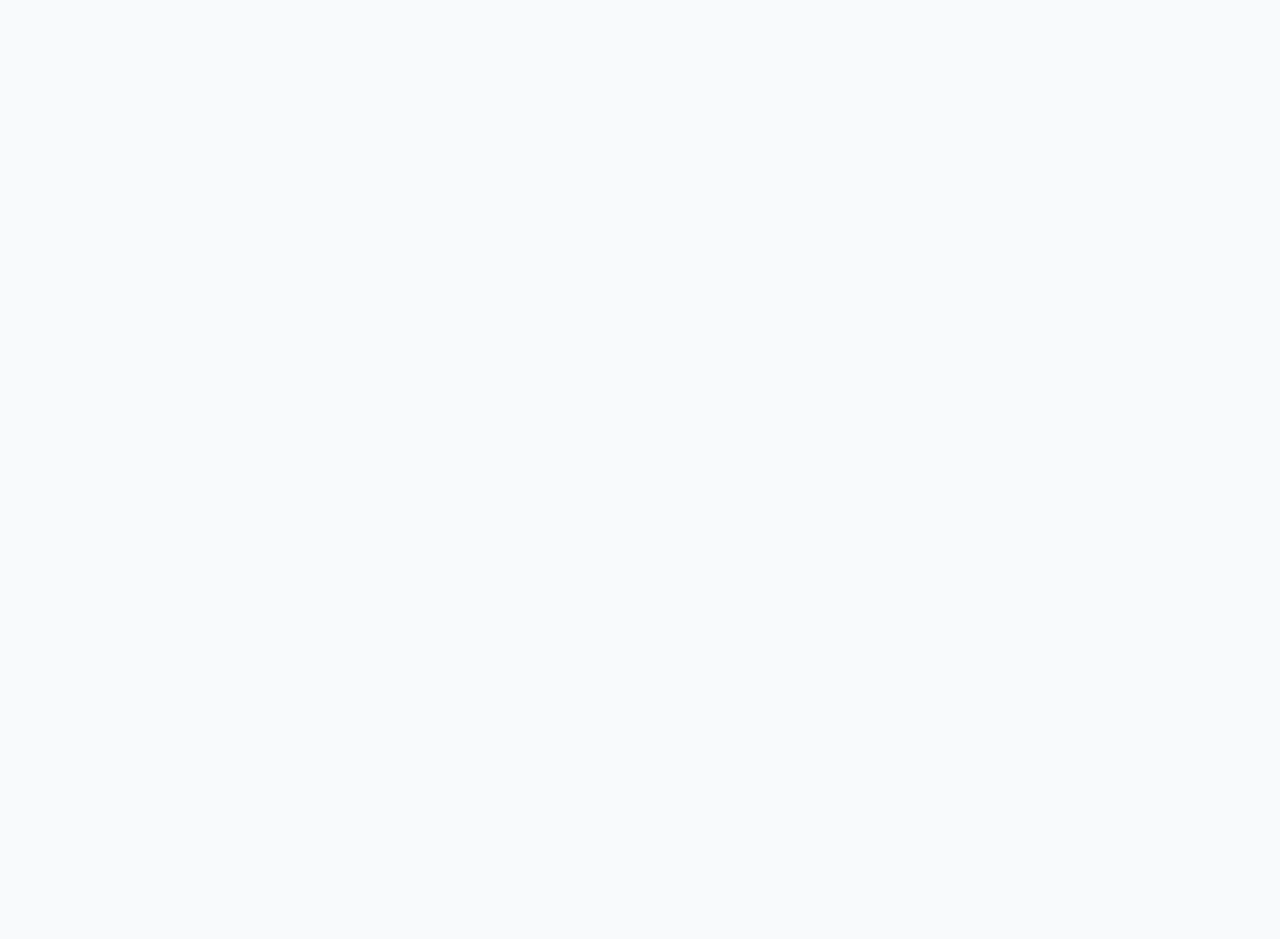
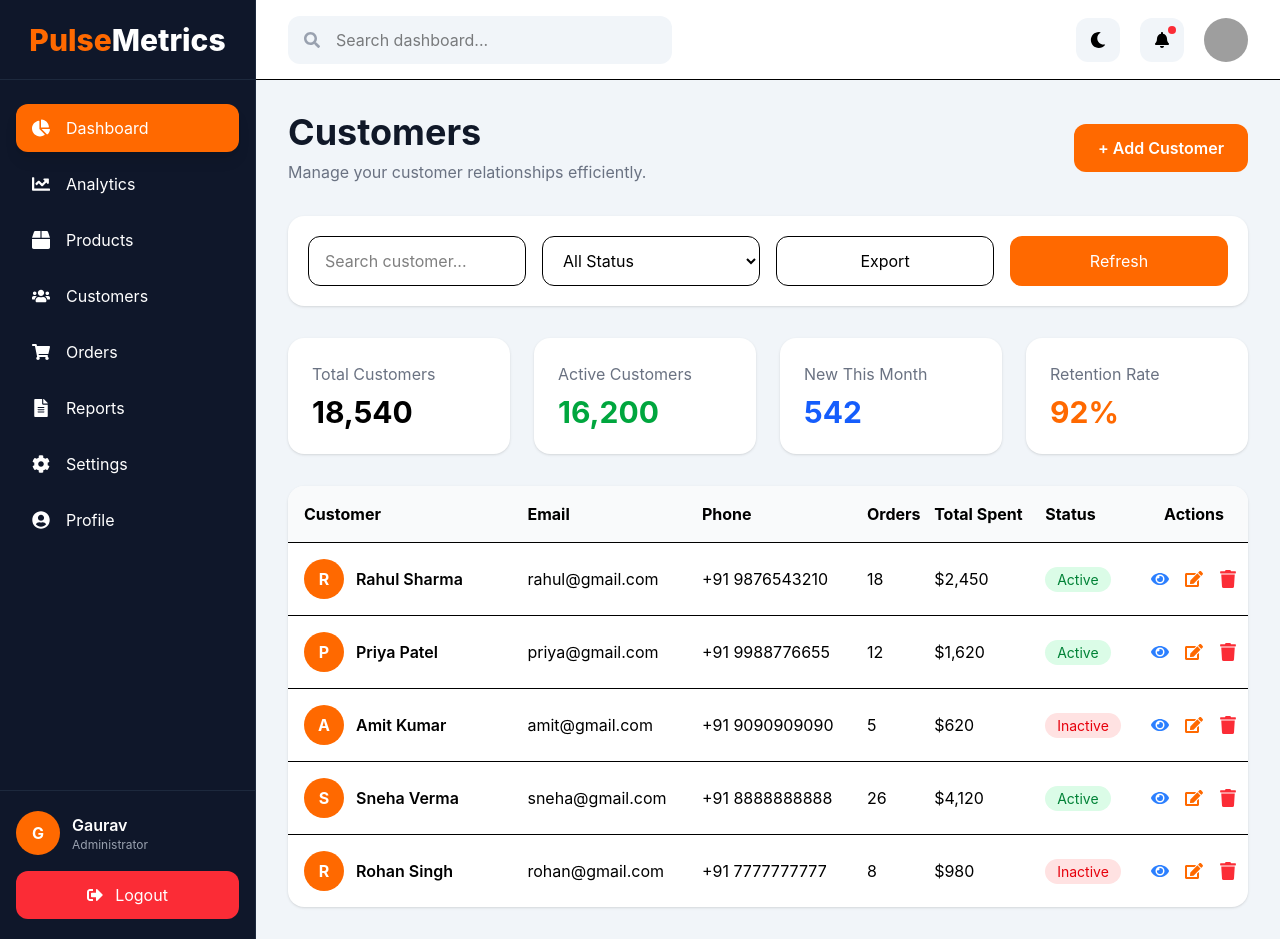
Before and after one commit to gauravsatpute0809/PulseTracker, a React app in the folder frontend/: page /customers in a window 1280 px wide. Before the commit this address had no page. Before the commit the page ends 800 px from the top, so only its background shows below. Built offline with nearby package versions, Linux system fonts and the light colour scheme; grey boxes are pictures that could not be loaded; the HTML template or start-up script is replaced by a standard one.

Commit message:
Customers page completed

```diff
--- a/frontend/src/App.jsx
+++ b/frontend/src/App.jsx
@@ -4,6 +4,7 @@ import LandingPage from "./pages/LandingPage";
 import Dashboard from "./pages/Dashboard";
 import Analytics from "./pages/Analytics";
 import Products from "./pages/Products";
+import Customers from "./pages/Customers";
 
 
 function App() {
@@ -29,6 +30,10 @@ function App() {
         path="/products"
         element={<Products />} />
 
+        <Route
+        path="/customers"
+        element={<Customers />} />
+
       </Routes>
     </BrowserRouter>
   );
--- /dev/null
+++ b/frontend/src/components/CustomerTable.jsx
@@ -0,0 +1,128 @@
+import { FaEye, FaEdit, FaTrash } from "react-icons/fa";
+
+function CustomerTable() {
+  const customers = [
+    {
+      id: 1,
+      name: "Rahul Sharma",
+      email: "rahul@gmail.com",
+      phone: "+91 9876543210",
+      orders: 18,
+      spent: "$2,450",
+      status: "Active",
+    },
+    {
+      id: 2,
+      name: "Priya Patel",
+      email: "priya@gmail.com",
+      phone: "+91 9988776655",
+      orders: 12,
+      spent: "$1,620",
+      status: "Active",
+    },
+    {
+      id: 3,
+      name: "Amit Kumar",
+      email: "amit@gmail.com",
+      phone: "+91 9090909090",
+      orders: 5,
+      spent: "$620",
+      status: "Inactive",
+    },
+    {
+      id: 4,
+      name: "Sneha Verma",
+      email: "sneha@gmail.com",
+      phone: "+91 8888888888",
+      orders: 26,
+      spent: "$4,120",
+      status: "Active",
+    },
+    {
+      id: 5,
+      name: "Rohan Singh",
+      email: "rohan@gmail.com",
+      phone: "+91 7777777777",
+      orders: 8,
+      spent: "$980",
+      status: "Inactive",
+    },
+  ];
+
+  return (
+    <div className="bg-white rounded-2xl shadow overflow-hidden">
+      <table className="w-full">
+        <thead className="bg-gray-50">
+          <tr className="text-left">
+            <th className="p-4">Customer</th>
+            <th>Email</th>
+            <th>Phone</th>
+            <th>Orders</th>
+            <th>Total Spent</th>
+            <th>Status</th>
+            <th className="text-center">Actions</th>
+          </tr>
+        </thead>
+
+        <tbody>
+          {customers.map((customer) => (
+            <tr
+              key={customer.id}
+              className="border-t hover:bg-gray-50 transition"
+            >
+              <td className="p-4">
+                <div className="flex items-center gap-3">
+                  <div className="w-10 h-10 rounded-full bg-orange-500 text-white flex items-center justify-center font-bold">
+                    {customer.name.charAt(0)}
+                  </div>
+
+                  <span className="font-semibold">
+                    {customer.name}
+                  </span>
+                </div>
+              </td>
+
+              <td>{customer.email}</td>
+
+              <td>{customer.phone}</td>
+
+              <td>{customer.orders}</td>
+
+              <td>{customer.spent}</td>
+
+              <td>
+                <span
+                  className={`px-3 py-1 rounded-full text-sm ${
+                    customer.status === "Active"
+                      ? "bg-green-100 text-green-700"
+                      : "bg-red-100 text-red-600"
+                  }`}
+                >
+                  {customer.status}
+                </span>
+              </td>
+
+              <td>
+                <div className="flex justify-center gap-4 text-lg">
+                  <button className="text-blue-500 hover:scale-110 transition">
+                    <FaEye />
+                  </button>
+
+                  <button className="text-orange-500 hover:scale-110 transition">
+                    <FaEdit />
+                  </button>
+
+                  <button className="text-red-500 hover:scale-110 transition">
+                    <FaTrash />
+                  </button>
+                </div>
+              </td>
+            </tr>
+          ))}
+        </tbody>
+      </table>
+    </div>
+  );
+}
+
+export default CustomerTable;
--- /dev/null
+++ b/frontend/src/pages/Customers.jsx
@@ -0,0 +1,84 @@
+import DashboardLayout from "../layouts/DashboardLayout";
+import CustomerTable from "../components/CustomerTable";
+
+function Customers() {
+  return (
+    <DashboardLayout>
+      {/* Header */}
+      <div className="flex flex-col md:flex-row md:items-center md:justify-between gap-4 mb-8">
+        <div>
+          <h1 className="text-4xl font-bold text-gray-900">
+            Customers
+          </h1>
+
+          <p className="text-gray-500 mt-2">
+            Manage your customer relationships efficiently.
+          </p>
+        </div>
+
+        <button className="bg-orange-500 hover:bg-orange-600 text-white px-6 py-3 rounded-xl font-semibold transition">
+          + Add Customer
+        </button>
+      </div>
+
+      {/* Search & Filters */}
+      <div className="bg-white rounded-2xl shadow p-5 mb-8">
+        <div className="grid md:grid-cols-4 gap-4">
+          <input
+            type="text"
+            placeholder="Search customer..."
+            className="border rounded-xl px-4 py-3 outline-none focus:ring-2 focus:ring-orange-400"
+          />
+
+          <select className="border rounded-xl px-4 py-3">
+            <option>All Status</option>
+            <option>Active</option>
+            <option>Inactive</option>
+          </select>
+
+          <button className="border rounded-xl px-4 py-3 hover:bg-gray-100 transition">
+            Export
+          </button>
+
+          <button className="bg-orange-500 text-white rounded-xl px-4 py-3 hover:bg-orange-600 transition">
+            Refresh
+          </button>
+        </div>
+      </div>
+
+      {/* KPI Cards */}
+      <div className="grid grid-cols-1 md:grid-cols-2 xl:grid-cols-4 gap-6 mb-8">
+        <div className="bg-white rounded-2xl shadow p-6">
+          <p className="text-gray-500">Total Customers</p>
+          <h2 className="text-3xl font-bold mt-2">18,540</h2>
+        </div>
+
+        <div className="bg-white rounded-2xl shadow p-6">
+          <p className="text-gray-500">Active Customers</p>
+          <h2 className="text-3xl font-bold mt-2 text-green-600">
+            16,200
+          </h2>
+        </div>
+
+        <div className="bg-white rounded-2xl shadow p-6">
+          <p className="text-gray-500">New This Month</p>
+          <h2 className="text-3xl font-bold mt-2 text-blue-600">
+            542
+          </h2>
+        </div>
+
+        <div className="bg-white rounded-2xl shadow p-6">
+          <p className="text-gray-500">Retention Rate</p>
+          <h2 className="text-3xl font-bold mt-2 text-orange-500">
+            92%
+          </h2>
+        </div>
+      </div>
+
+      {/* Customer Table */}
+      <CustomerTable />
+    </DashboardLayout>
+  );
+}
+
+export default Customers;
```
